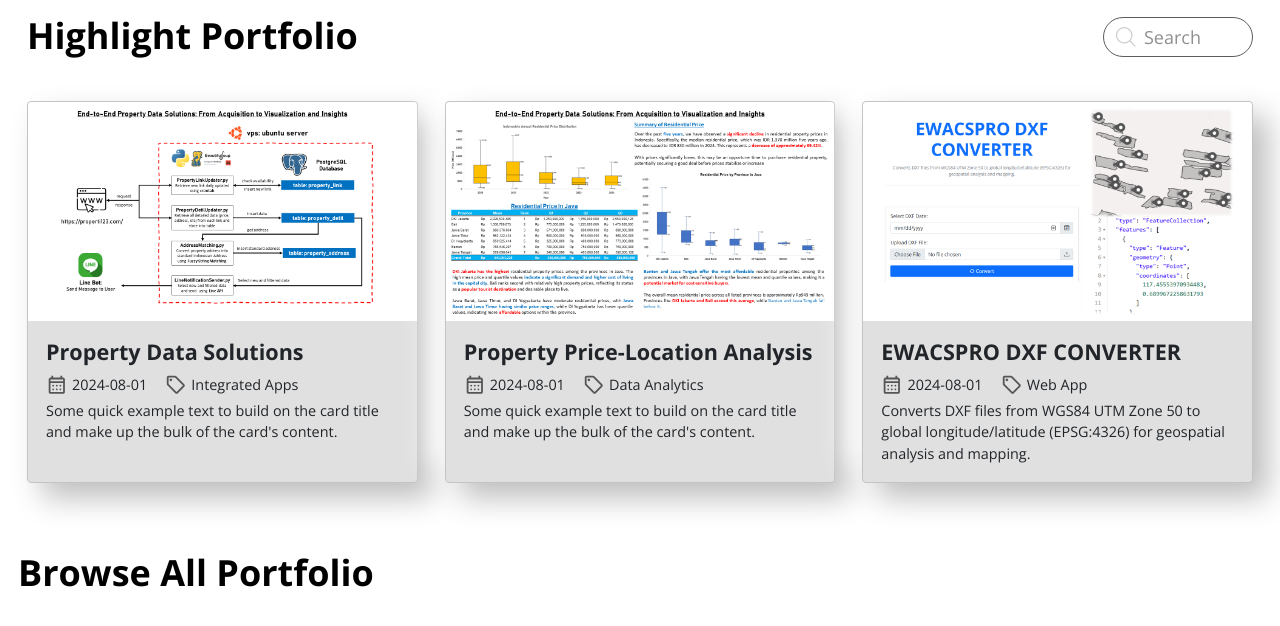
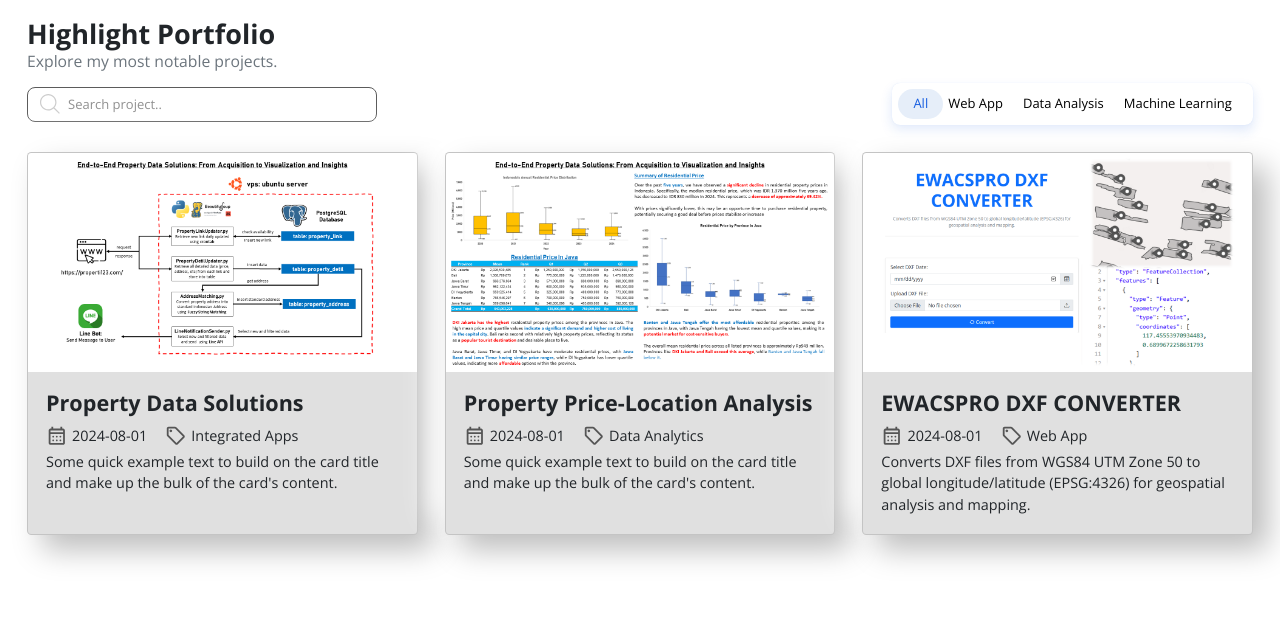
Before and after one commit to adhamhusein/portfolio-website, a Flask app: page /project in a window 1280 px wide. Shown: the part 111-737 px from the top of the page. Run offline with Flask 3, Linux system fonts and the light colour scheme.

Commit message:
modified portofolio.html and ignore vscode

```diff
--- a/app/static/css/project_styles.css
+++ b/app/static/css/project_styles.css
@@ -274,32 +274,87 @@ header nav {
 
 main .search-bar {
 	justify-content: space-between;
-	align-items: center;
-	margin-right: 27px;
 	.container-input {
 		display: flex;
 		align-items: center;
 	}
 	.container-input .input {
 		align-items: center;
-		width: 150px;
-		height: 40px;
+		font-size: 13px;
+		width: 350px;
+		height: 35px;
 		padding: 10px 0px 10px 40px;
-		border-radius: 9999px;
+		border-radius: 8px;
 		border: solid 1px #333;
-		transition: all .2s ease-in-out;
+		transition: all .1s ease-in-out;
 		outline: none;
 		opacity: 0.8;
+
+		@media (max-width: 750px) {
+			width: 300px;
+		}
+
 		&:focus {
 			opacity: 1;
-			width: 300px;
+			width: 370px;
+			border-width: 2px;
+			@media (max-width: 750px) {
+				width: 320px;
+			}
 		}
 	}
 	.container-input svg {
 		position: relative;
 		left: 33px;
+		margin-left: 7px;
+	}
+	.container-tab .tabs {
+		display: flex;
+		justify-content: space-between;
+		position: relative;
+		background-color: #fff;
+		box-shadow: 0 0 1px 0 rgba(24, 94, 224, 0.15), 0 6px 12px 0 rgba(24, 94, 224, 0.15);
+		padding: 0.35rem;
+		border-radius: 8px;
+		font-size: 13px;
+
+		* {
+			z-index: 2;
+		}
+
+		.tab {
+			padding-left: 5px;
+			padding-right: 15px;
+			display: flex;
+			align-items: center;
+			justify-content: center;
+			color: black;
+			border-radius: 8px;
+			cursor: pointer;
+			transition: color 0.15s ease-in;
+		}
+
+		input[type="radio"] {
+			display: none;
+			&:checked + label {
+				color: #185ee0;
+				background-color: #e6eef9;
+				border-radius: 99px;
+				padding: 5px 15px;
+			}
+		}
+
+		@media (max-width: 750px) {
+			margin-left: 27px;
+			margin-top: 15px;
+			font-size: 10px;
+			.tabs {
+				transform: scale(0.6);
+			}
+		}
 	}
 }
+
 
 main .highlight {
 	@media (max-width:784px) {
--- a/app/templates/project.html
+++ b/app/templates/project.html
@@ -38,15 +38,35 @@
         </nav>
     </header>
     <main>
-        <div class="search-bar mb-4 d-flex">
-            <h3 class="px-4 pt-3 fw-bold">Highlight Portfolio</h3>
-            <div class="container-input">
-                <svg fill="#000000" width="20px" height="20px" viewBox="0 0 1920 1920" xmlns="http://www.w3.org/2000/svg">
-                    <path d="M790.588 1468.235c-373.722 0-677.647-303.924-677.647-677.647 0-373.722 303.925-677.647 677.647-677.647 373.723 0 677.647 303.925 677.647 677.647 0 373.723-303.924 677.647-677.647 677.647Zm596.781-160.715c120.396-138.692 193.807-319.285 193.807-516.932C1581.176 354.748 1226.428 0 790.588 0S0 354.748 0 790.588s354.748 790.588 790.588 790.588c197.647 0 378.24-73.411 516.932-193.807l516.028 516.142 79.963-79.963-516.142-516.028Z" fill-rule="evenodd"></path>
-                </svg>
-                <input type="text" placeholder="Search" name="text" class="input">
+
+        <div class="search-bar mb-4 flex-column">
+            <h4 class="px-4 pt-3 fw-bold mb-0">Highlight Portfolio</h4>
+            <p class="px-4 pt-0 pb-0 text-muted small mb-2">Explore my most notable projects.</p>
+            <div class="d-flex align-items-center justify-content-between flex-wrap">
+                <div class="container-input d-flex align-items-center">
+                    <svg fill="#000000" width="20px" height="20px" viewBox="0 0 1920 1920" xmlns="http://www.w3.org/2000/svg">
+                        <path d="M790.588 1468.235c-373.722 0-677.647-303.924-677.647-677.647 0-373.722 303.925-677.647 677.647-677.647 373.723 0 677.647 303.925 677.647 677.647 0 373.723-303.924 677.647-677.647 677.647Zm596.781-160.715c120.396-138.692 193.807-319.285 193.807-516.932C1581.176 354.748 1226.428 0 790.588 0S0 354.748 0 790.588s354.748 790.588 790.588 790.588c197.647 0 378.24-73.411 516.932-193.807l516.028 516.142 79.963-79.963-516.142-516.028Z" fill-rule="evenodd"></path>
+                    </svg>
+                    <input type="text" placeholder="Search project.." name="text" class="input">
+                </div>
+                <div class="container-tab" style="margin-right: 27px;">
+                    <div class="tabs">
+                        <input type="radio" id="radio-1" name="tabs" checked="">
+                        <label class="tab" for="radio-1">All</label>
+                        <input type="radio" id="radio-2" name="tabs">
+                        <label class="tab" for="radio-2">Web App</label>
+                        <input type="radio" id="radio-3" name="tabs">
+                        <label class="tab" for="radio-3">Data Analysis</label>
+                        <input type="radio" id="radio-4" name="tabs">
+                        <label class="tab" for="radio-4">Machine Learning</label>
+                        <span class="glider"></span>
+                    </div>
+                </div>
             </div>
+
         </div>
+
+
         <div class="highlight px-4 d-flex gap-4 justify-content-between">
             <div class="card w-27 rounded">
                 <img src="../static/images/img-project/project-001.png" class="card-img-top">
@@ -106,8 +126,6 @@
             </div>
         </div>
 
-        <h3 class="mt-5 ps-3 pt-3 fw-bold">Browse All Portfolio</h3>
-
     </main>
 
 </body>
```
